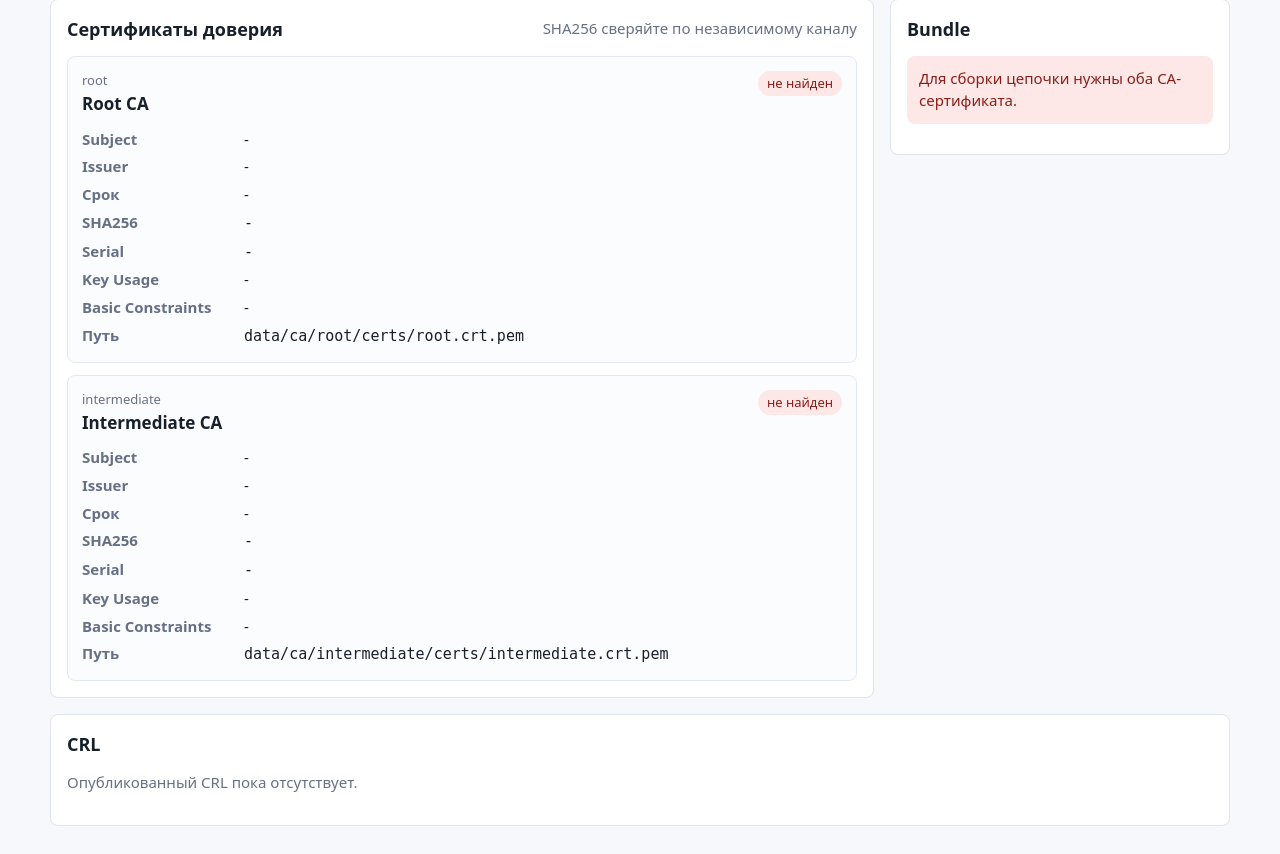
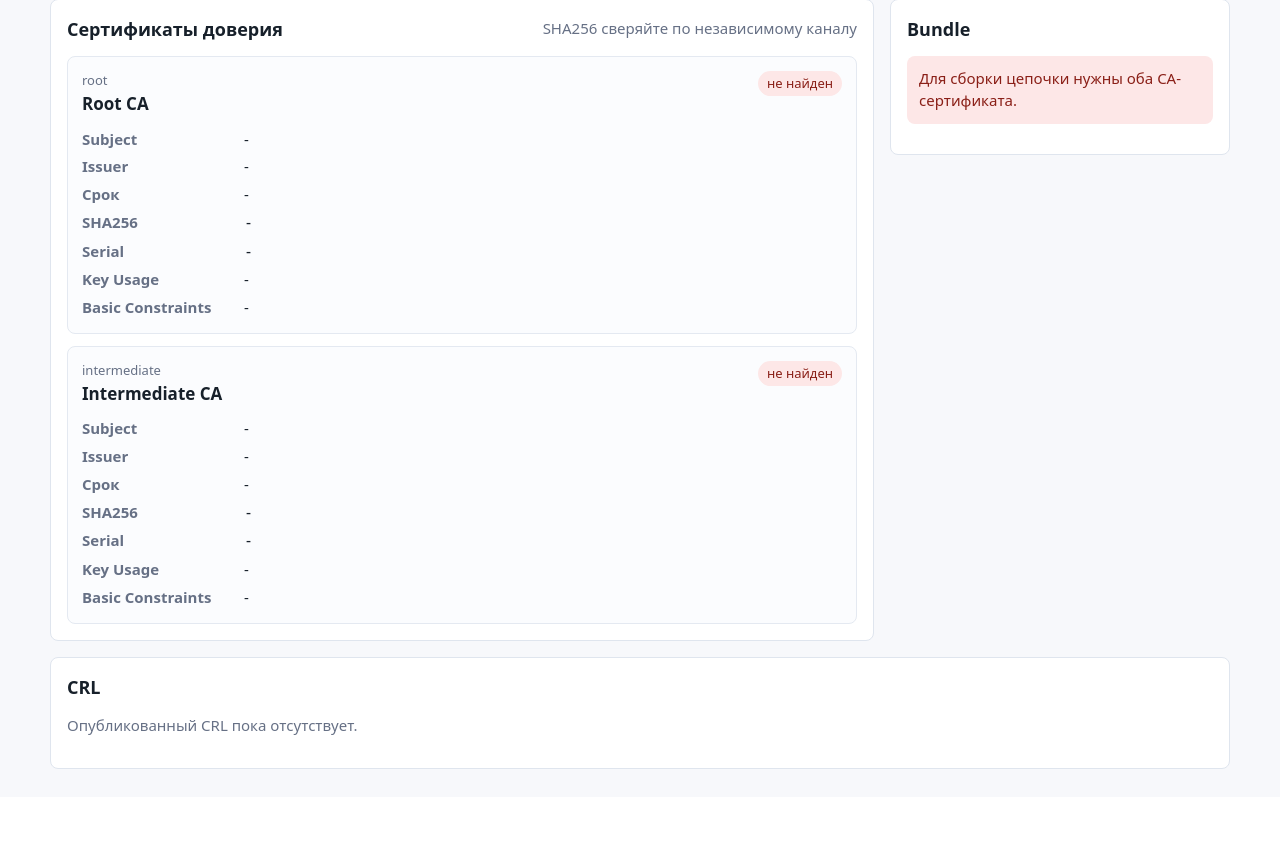
Before and after one commit to Tap4anskiy/pkica, a FastAPI app: page /trust in a window 1280 px wide. Shown: the part 351-1205 px from the top of the page. After the commit the page ends 1120 px from the top, so only its background shows below. Run offline with FastAPI, Linux system fonts and the light colour scheme.

Commit message:
Hide trust artifact paths from users

```diff
--- a/pkica/web/templates/trust.html
+++ b/pkica/web/templates/trust.html
@@ -72,8 +72,6 @@
           <dd>{{ artifact.key_usage if artifact.exists else "-" }}</dd>
           <dt>Basic Constraints</dt>
           <dd>{{ artifact.basic_constraints if artifact.exists else "-" }}</dd>
-          <dt>Путь</dt>
-          <dd><code>{{ artifact.path }}</code></dd>
         </dl>
       </section>
       {% endfor %}
@@ -116,8 +114,6 @@
     <dd>{{ trust.crl.entries_count }}</dd>
     <dt>SHA256</dt>
     <dd><code>{{ trust.crl.fingerprint_sha256 }}</code></dd>
-    <dt>Путь</dt>
-    <dd><code>{{ trust.crl.path }}</code></dd>
   </dl>
   {% else %}
   <p class="muted">Опубликованный CRL пока отсутствует.</p>
```
